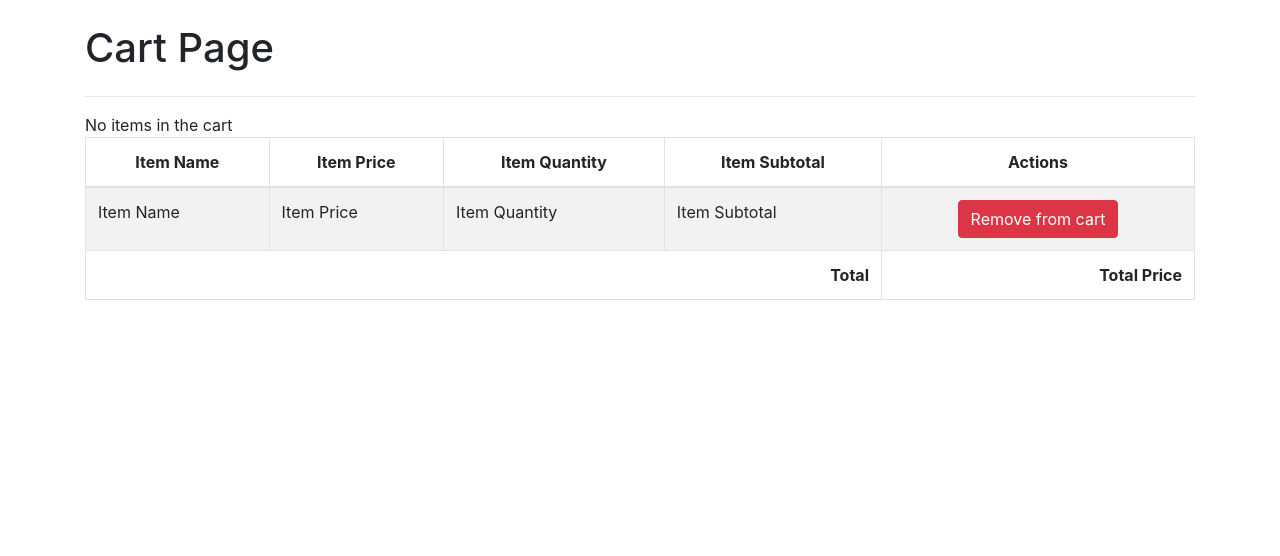
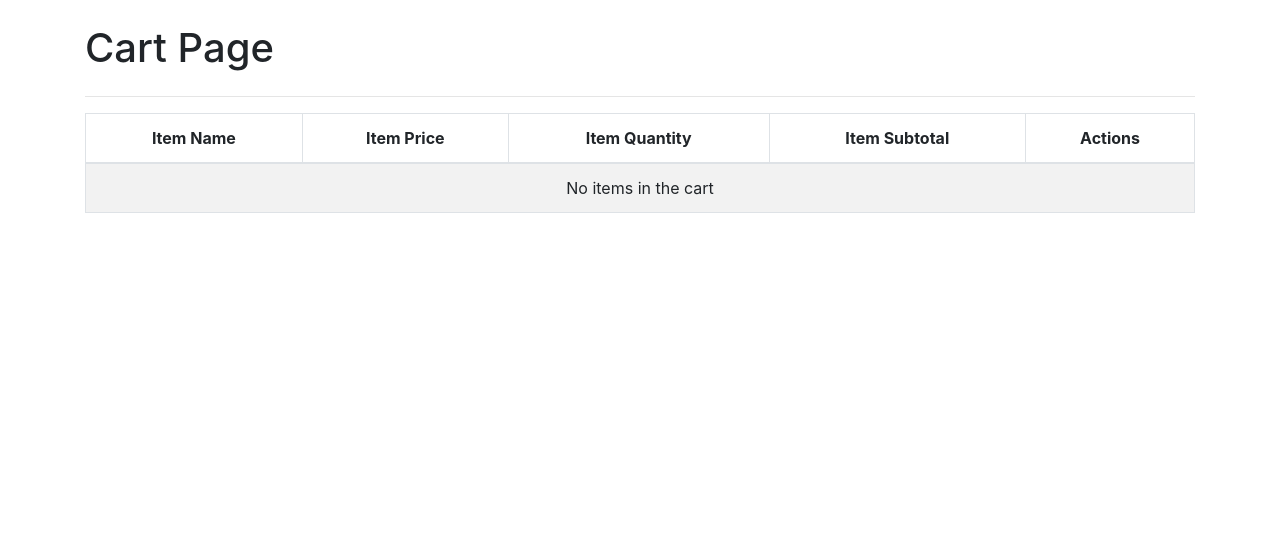
Before and after one commit to quimpoTuitt/qstore, a PHP site: page /app/views/cart.php in a window 1280 px wide. Shown: the part 56-612 px from the top of the page. Run offline with PHP 8.4, Linux system fonts and the light colour scheme; some libraries are stand-ins or nearby versions.

Commit message:
display cart items

```diff
--- a/app/views/cart.php
+++ b/app/views/cart.php
@@ -1,6 +1,8 @@
 <?php require_once '../partials/template.php'; ?>
 
-<?php function get_page_content() { ?>
+<?php function get_page_content() {
+	global $conn;
+	?>
 	<div class="container my-4">
 		<div class="row">
 			<div class="col-12">
@@ -22,35 +24,55 @@
 				</thead>
 
 				<tbody>
+
 					<?php
 
+					// var_dump($_SESSION['cart']);
+
 						if(isset($_SESSION['cart']) && count($_SESSION['cart']) !=0) {
-							// echo 'may laman ang cart';
-						} else {
-							echo 'No items in the cart';
-						}
+
+							$cart_total = 0;
+							foreach ($_SESSION['cart'] as $id => $qty) {
+								$sql = "SELECT * FROM items WHERE id ='$id' ";
+
+								$result = mysqli_query($conn, $sql);
+								$item = mysqli_fetch_assoc($result);
+								$subTotal = $_SESSION['cart'][$id] * $item['price'];
+								$cart_total += $subTotal;
 					 ?>
 						<tr>
-							<td class="item_name"> Item Name</td>
-							<td class="item_price"> Item Price</td>
-							<td class="item_quantity"> Item Quantity</td>
-							<td class="item_subtotal"> Item Subtotal</td>
+							<td class="item_name"> <?php echo $item['name']; ?></td>
+							<td class="item_price"> <?php echo $item['price']; ?></td>
+							<td class="item_quantity">
+								<input type="number" value="<?php echo $qty; ?>" class="form-control" data-id="<?php echo $id; ?>" min="1" >
+							</td>
+							<td class="item_subtotal"> <?php echo $subTotal; ?></td>
 							<td class="item_action text-center">
 								<button class="btn btn-danger item-remove">Remove from cart</button>
 							</td>
 						</tr>
+					<?php } ?>
 				</tbody>
-
 				<tfoot>
 					<tr>
 						<td class="text-right font-weight-bold" colspan="4">Total</td>
-						<td class="text-right font-weight-bold" id="total_price">Total Price</td>
+						<td class="text-right font-weight-bold" id="total_price">
+							<?php echo $cart_total; ?>
+						</td>
 					</tr>
 				</tfoot>
+
+				<?php
+					} else {
+						echo '<tr>
+								<td class="text-center" colspan="6"> No items in the cart </td>
+							  </tr>
+						';
+					}
+
+				 ?>
 			</table>
 		</div>
-
-
 	</div> <!-- end contianer -->
 
 
```
